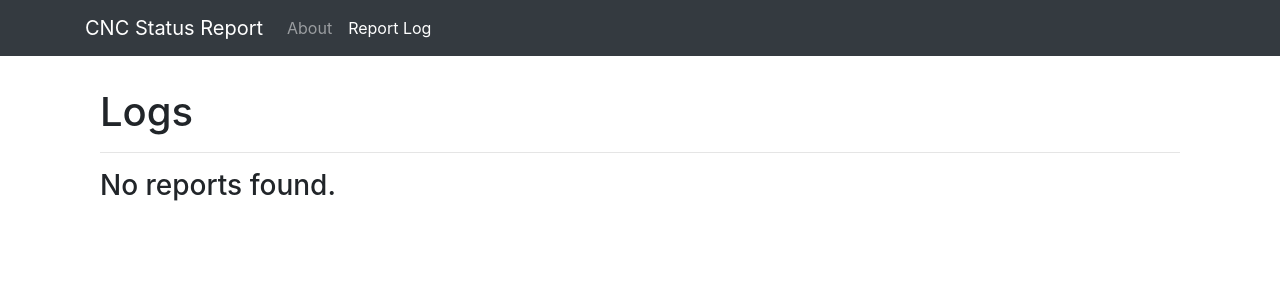
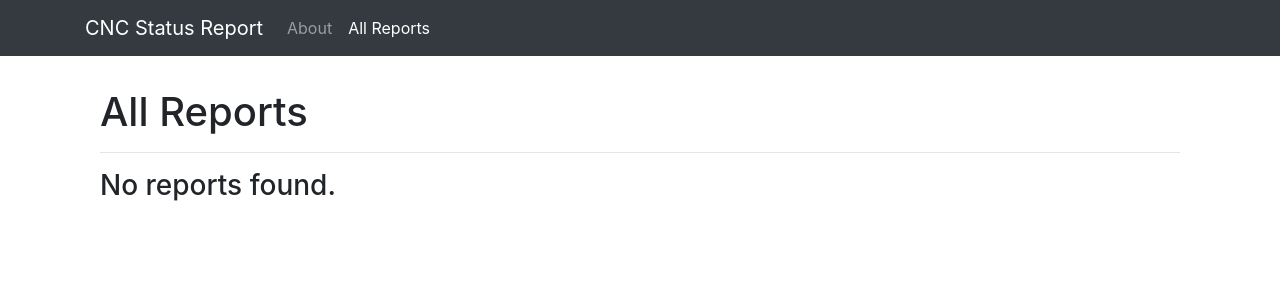
Before and after one commit to ferbarra/cnc, a Django app: page /report_log/ in a window 1280 px wide. Shown: the top 300 px of the page. Run offline with Django 3.2, Linux system fonts and the light colour scheme; data that the repository does not hold is empty; some libraries are stand-ins or nearby versions.

Commit message:
Changes de report log page name to all reports

```diff
--- a/reports/templates/reports/all_reports.html
+++ b/reports/templates/reports/all_reports.html
@@ -1,6 +1,6 @@
 {% extends 'reports/base.html' %} {% load static %} {% block content %}
 <div class="container">
-    <h1>Logs</h1>
+    <h1>All Reports</h1>
     <hr>
     {% if reports %}
     <table class="table table-hover">
--- a/reports/templates/reports/base.html
+++ b/reports/templates/reports/base.html
@@ -20,7 +20,7 @@
         <div class="collapse navbar-collapse" id="navbarNavAltMarkup">
             <div class="navbar-nav">
               <a class="nav-item nav-link {% if request.resolver_match.url_name == "about" %}active{% endif %}" href="{% url 'reports:about' %}">About <span class="sr-only">(current)</span></a>
-              <a class="nav-item nav-link {% if request.resolver_match.url_name == "report_log" %}active{% endif %}" href="{% url 'reports:report_log' %}">Report Log</a>
+              <a class="nav-item nav-link {% if request.resolver_match.url_name == "report_log" %}active{% endif %}" href="{% url 'reports:report_log' %}">All Reports</a>
             </div>
         </div>
     </div>
```
